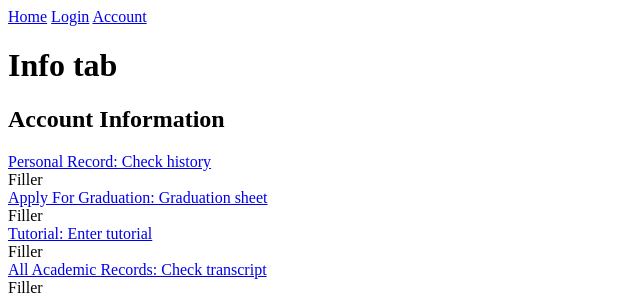
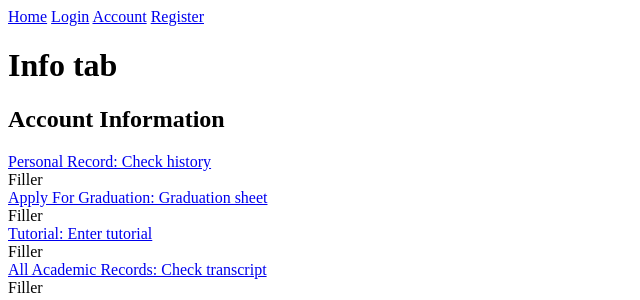
Before and after one commit to tryingtolearn11/322_project, a Flask app: page /account in a window 1280 px wide. Shown: the top 300 px of the page, without its empty margins (0-640 px from the left). Run offline with Flask 2, Linux system fonts and the light colour scheme.

Commit message:
register button

```diff
--- a/app/routes.py
+++ b/app/routes.py
@@ -30,3 +30,8 @@ def login():
 def account():
     userPackage = userInfo()
     return render_template('account.html', packages=userPackage)
+
+# Register Page
+@app.route("/register")
+def register():
+    return render_template('register.html')
--- a/app/templates/base.html
+++ b/app/templates/base.html
@@ -10,6 +10,7 @@
         <a href="{{ url_for('index') }}" >Home</a>
         <a href="{{ url_for('login') }}" >Login</a>
         <a href="{{ url_for('account') }}" >Account</a>
+        <a href="{{ url_for('register') }}" >Register</a>
     </div>
 
     <body>
--- /dev/null
+++ b/app/templates/register.html
@@ -0,0 +1,5 @@
+{% extends "base.html" %}
+
+<head>
+    <h1> Register Page </h1>
+</head>
```
